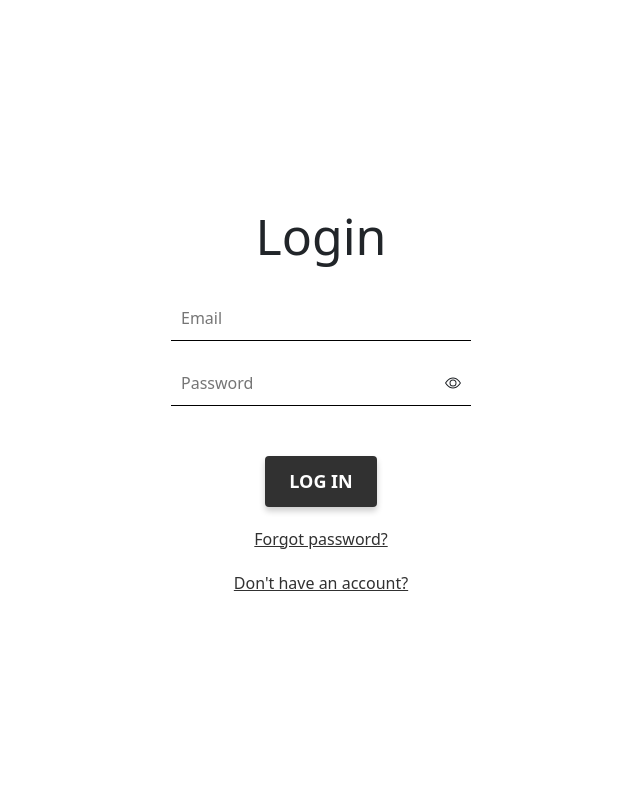
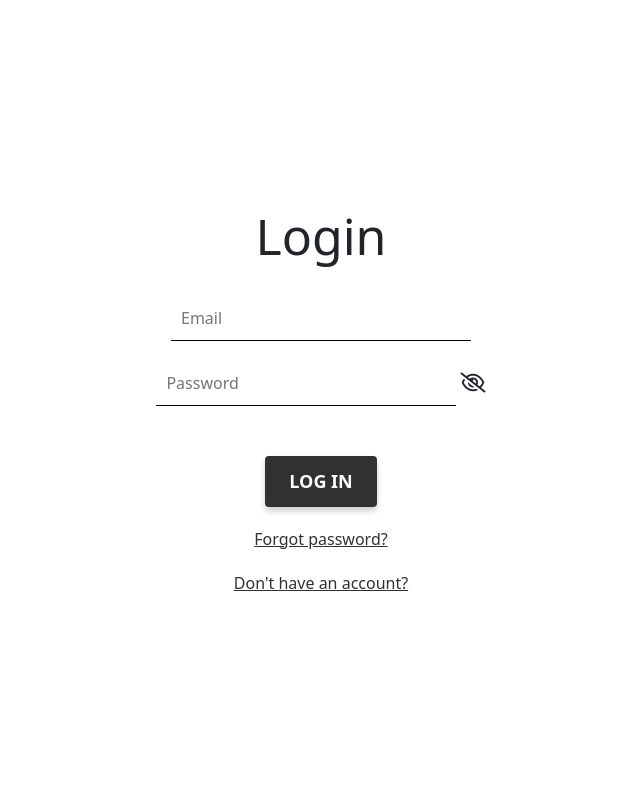
Before and after one commit to Banence/Testlogin_mac, a PHP site: page /Testlogin_mac/login.php in a window 1280 px wide. Shown: the top 799 px of the page, without its empty margins (319-959 px from the left). Run offline with PHP 8.4, Linux system fonts and the light colour scheme; some libraries are stand-ins or nearby versions.

Commit message:
Added a password visibility toggle button when logging in

```diff
--- a/TestWebsite/login.php
+++ b/TestWebsite/login.php
@@ -1,5 +1,4 @@
 <?php
-
 $is_invalid = false;
 
 if ($_SERVER["REQUEST_METHOD"] === "POST") {
@@ -8,7 +7,7 @@ if ($_SERVER["REQUEST_METHOD"] === "POST") {
 
     $sql = sprintf("SELECT * FROM user
                     WHERE email = '%s'",
-                   $mysqli->real_escape_string($_POST["email"]));
+        $mysqli->real_escape_string($_POST["email"]));
 
     $result = $mysqli->query($sql);
 
@@ -32,7 +31,6 @@ if ($_SERVER["REQUEST_METHOD"] === "POST") {
 
     $is_invalid = true;
 }
-
 ?>
 <!DOCTYPE html>
 <html>
@@ -41,6 +39,7 @@ if ($_SERVER["REQUEST_METHOD"] === "POST") {
     <meta charset="UTF-8">
     <link rel="stylesheet" href="style.css">
     <link href="https://cdn.jsdelivr.net/npm/bootstrap@5.0.2/dist/css/bootstrap.min.css" rel="stylesheet" integrity="sha384-EVSTQN3/azprG1Anm3QDgpJLIm9Nao0Yz1ztcQTwFspd3yD65VohhpuuCOmLASjC" crossorigin="anonymous">
+    <script src="https://kit.fontawesome.com/73fca10ead.js" crossorigin="anonymous"></script>
 </head>
 <body>
     <form method="post">
@@ -48,14 +47,10 @@ if ($_SERVER["REQUEST_METHOD"] === "POST") {
             <h1 id="h1">Login</h1>
             <input type="email" name="email" id="email"
                 value="<?= htmlspecialchars($_POST["email"] ?? "") ?>" placeholder="Email">
-            <div style="position: relative;">
+            <div class="pass_input">
                 <input type="password" name="password" id="password" placeholder="Password">
-                <svg xmlns="http://www.w3.org/2000/svg" width="16" height="16" fill="currentColor" class="bi bi-eye" viewBox="0 0 16 16" style="position: absolute; top: 50%; right: 10px; transform: translateY(-50%);">
-                    <path d="M16 8s-3-5.5-8-5.5S0 8 0 8s3 5.5 8 5.5S16 8 16 8zM1.173 8a13.133 13.133 0 0 1 1.66-2.043C4.12 4.668 5.88 3.5 8 3.5c2.12 0 3.879 1.168 5.168 2.457A13.133 13.133 0 0 1 14.828 8c-.058.087-.122.183-.195.288-.335.48-.83 1.12-1.465 1.755C11.879 11.332 10.119 12.5 8 12.5c-2.12 0-3.879-1.168-5.168-2.457A13.134 13.134 0 0 1 1.172 8z"/>
-                    <path d="M8 5.5a2.5 2.5 0 1 0 0 5 2.5 2.5 0 0 0 0-5zM4.5 8a3.5 3.5 0 1 1 7 0 3.5 3.5 0 0 1-7 0z"/>
-                </svg>
+                <i id="icon" class="fa-regular fa-eye-slash fa-lg" onclick="togglePasswordVisibility()"></i>
             </div>
-
             <button id="signupbutton">Log in</button>
             <?php if ($is_invalid): ?>
                 <em class="error-message">Invalid login</em>
@@ -65,7 +60,7 @@ if ($_SERVER["REQUEST_METHOD"] === "POST") {
         </div>
     </form>
 
-
     <script src="https://cdn.jsdelivr.net/npm/bootstrap@5.0.2/dist/js/bootstrap.bundle.min.js" integrity="sha384-MrcW6ZMFYlzcLA8Nl+NtUVF0sA7MsXsP1UyJoMp4YLEuNSfAP+JcXn/tWtIaxVXM" crossorigin="anonymous"></script>
+    <script src="show_password.js"></script>
 </body>
 </html>
--- a/TestWebsite/show_password.js
+++ b/TestWebsite/show_password.js
@@ -0,0 +1,14 @@
+function togglePasswordVisibility() {
+    var passwordInput = document.getElementById("password");
+    var icon = document.getElementById("icon");
+
+    if (passwordInput.type === "password") {
+        passwordInput.type = "text";
+        icon.classList.remove("fa-eye-slash");
+        icon.classList.add("fa-eye");
+    } else {
+        passwordInput.type = "password";
+        icon.classList.remove("fa-eye");
+        icon.classList.add("fa-eye-slash");
+    }
+}
```
Also changed, not shown: TestWebsite/style.css (line endings or trailing spaces).
